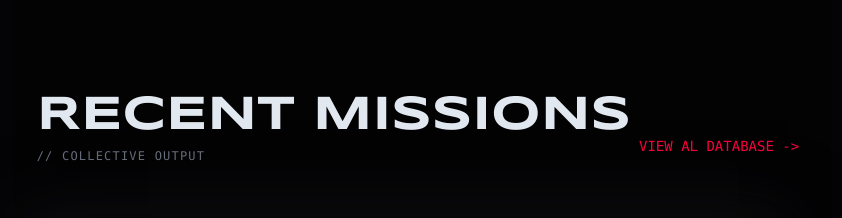
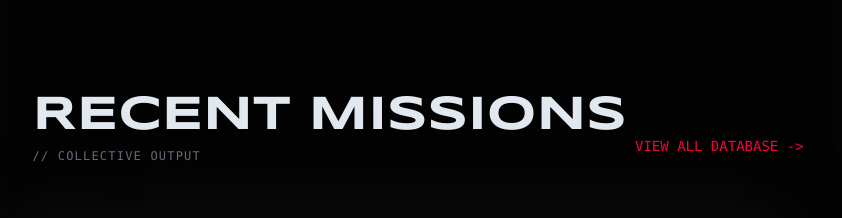
Before and after one commit to Tsukenra-jtrz/stem-p-aai, a website: page index.html in a window 1280 px wide. Shown: the part 2960-3178 px from the top of the page, without its empty margins (218-1060 px from the left). Drawn offline with nearby package versions, Linux system fonts and the light colour scheme.

```diff
--- a/index.html
+++ b/index.html
@@ -557,10 +557,10 @@
                     <h2 class="text-4xl md:text-5xl font-display font-bold">RECENT MISSIONS</h2>
                     <p class="text-gray-500 mt-2 font-mono text-xs tracking-widest">// COLLECTIVE OUTPUT</p>
                 </div>
-                <a href="/indexhtml1."
+                <a href="/index1.html"
    onclick="showToast('Access Denied: Level 4 Clearance Required')"
    class="text-danger hover:text-white transition-colors text-sm font-mono mt-4 md:mt-0 cursor-pointer magnetic-btn p-2">
-   VIEW AL DATABASE ->
+   VIEW ALL DATABASE ->
 </a>
             </div>
 
```
